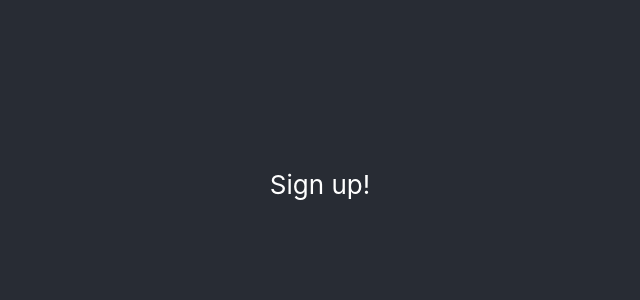
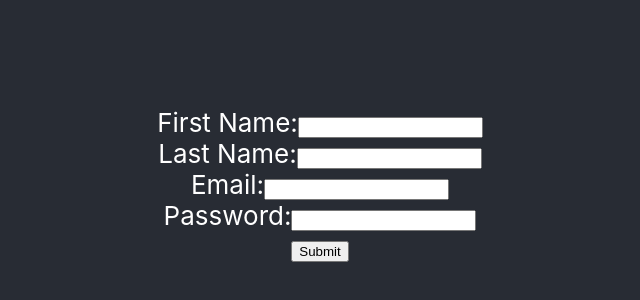
Before and after one commit to jessillaw/RatingsApp, a React (Create React App) app: page /signup in a window 1280 px wide. Shown: the part 216-516 px from the top of the page, without its empty margins (320-960 px from the left). Built offline with nearby package versions, Linux system fonts and the light colour scheme.

Commit message:
tesing sign up and log in forms

```diff
--- a/src/components/HomePage.js
+++ b/src/components/HomePage.js
@@ -8,10 +8,10 @@ function HomePage () {
         <div className="home-container">
             <ul>
                 <li>
-                    <Link to='/signup'> Sign up!</Link>
+                    <Link to='/Signup'> Sign up!</Link>
                 </li>
                 <li>
-                    <Link to='/login'>Login</Link>
+                    <Link to='/Login'>Login</Link>
                 </li>
             </ul>
         </div>
--- a/src/components/LoginForm.js
+++ b/src/components/LoginForm.js
@@ -14,7 +14,7 @@ const LoginForm = () => {
     setFormData({ username: "", password: "" });
   };
 
-  const handleChange = (event) => {
+  const handleLoginChange = (event) => {
     const { name, value } = event.target;
     setFormData((prevState) => ({
       ...prevState,
@@ -22,6 +22,11 @@ const LoginForm = () => {
       [name]: value,
     }));
   };
+
+  // if existing user tries to sign up, prompt "already exist go log in"
+  // if nonexisting user tries to log in, prompt "to sign up"
+
+
 
   return (
     <form onSubmit={handleSubmit}>
@@ -32,7 +37,7 @@ const LoginForm = () => {
             type="text"
             name="username"
             value={formData.username}
-            onChange={handleChange}
+            onChange={handleLoginChange}
           />
         </label>
       </div>
@@ -43,7 +48,7 @@ const LoginForm = () => {
             type="password"
             name="password"
             value={formData.password}
-            onChange={handleChange}
+            onChange={handleLoginChange}
           />
         </label>
       </div>
--- a/src/components/Signup.js
+++ b/src/components/Signup.js
@@ -1,14 +1,85 @@
-import React from "react";
-
+import React, { useState } from 'react';
 
 const Signup = () => {
+  const [formData, setFormData] = useState({
+    firstName: '',
+    lastName: '',
+    email: '',
+    password: '',
+  });
 
-    return (
-        <text>Sign up!</text>
+  const [error, setError] = useState('');
+  const [registeredEmails, setRegisteredEmails] = useState([]);
 
-    );
+  const handleChange = (e) => {
+    const { name, value } = e.target;
+    setFormData((prevFormData) => ({
+      ...prevFormData,
+      [name]: value,
+    }));
+  };
 
-}
+  const handleSubmit = (e) => {
+    e.preventDefault();
 
+    const userExists = registeredEmails.includes(formData.email);
 
-export { Signup };
+    if (userExists) {
+      setError('User already exists! Please choose a different email.');
+    } else {
+      setError('');
+      console.log(formData); // You can replace this with your desired action (e.g., sending the data to a server)
+      setRegisteredEmails([...registeredEmails, formData.email]);
+      setFormData({ firstName: '', lastName: '', email: '', password: '' }); // Reset form fields
+    }
+  };
+
+  return (
+    <form onSubmit={handleSubmit}>
+      <div>
+        <label htmlFor="firstName">First Name:</label>
+        <input
+          type="text"
+          id="firstName"
+          name="firstName"
+          value={formData.firstName}
+          onChange={handleChange}
+        />
+      </div>
+      <div>
+        <label htmlFor="lastName">Last Name:</label>
+        <input
+          type="text"
+          id="lastName"
+          name="lastName"
+          value={formData.lastName}
+          onChange={handleChange}
+        />
+      </div>
+      <div>
+        <label htmlFor="email">Email:</label>
+        <input
+          type="email"
+          id="email"
+          name="email"
+          value={formData.email}
+          onChange={handleChange}
+        />
+      </div>
+      <div>
+        <label htmlFor="password">Password:</label>
+        <input
+          type="password"
+          id="password"
+          name="password"
+          value={formData.password}
+          onChange={handleChange}
+        />
+      </div>
+      {error && <p>{error}</p>}
+      <button type="submit">Submit</button>
+    </form>
+  );
+};
+
+export  {Signup};
```
